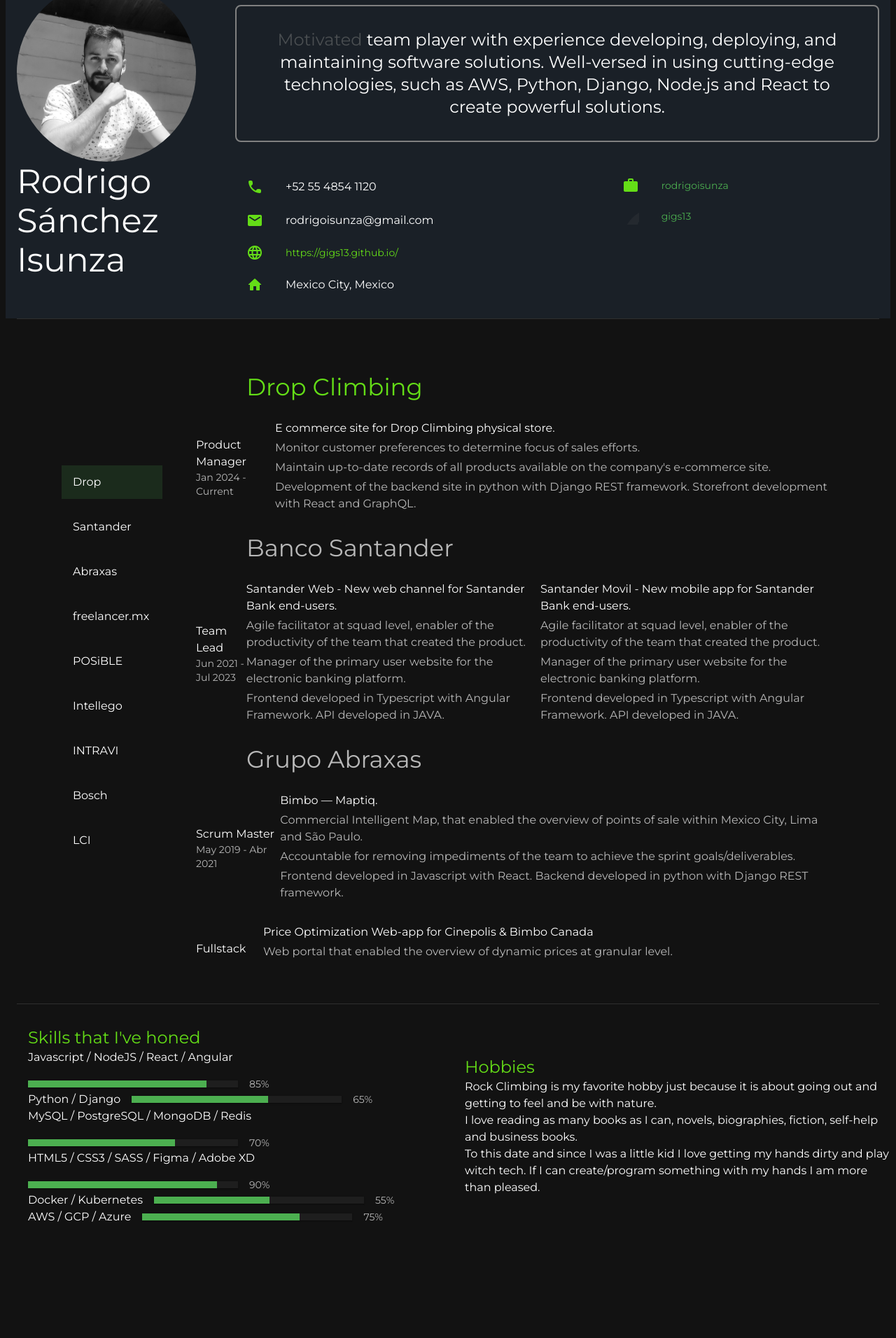
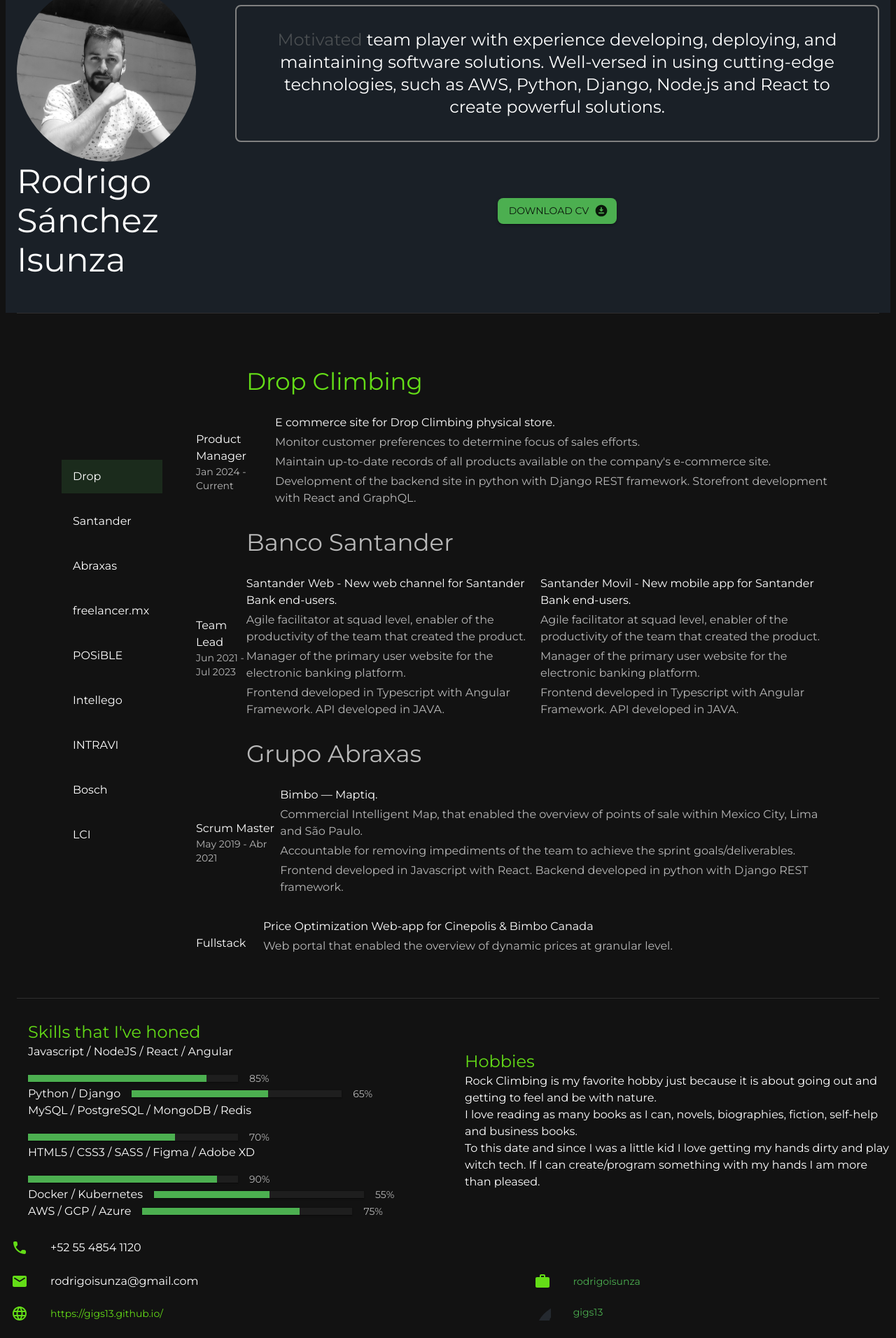
Before and after one commit to gigs13/gigs13.github.io, a React (Create React App) app in the folder app/: page / in a window 1280 px wide. Shown: the part 161-2073 px from the top of the page at 70% size. Before the commit the page ends 1920 px from the top, so only its background shows below. Built offline with nearby package versions, Linux system fonts and the light colour scheme.

Commit message:
Add button to download CV

```diff
--- a/app/src/App.js
+++ b/app/src/App.js
@@ -6,6 +6,7 @@
 import Resumen from "./components/resumen";
 import Experiencias from "./components/experiencias";
 import Habilidades from "./components/habilidades";
+import Footer from "./components/footer";
 import data from "./data/data.json";
 import { Box, Divider } from "@mui/material";
 
@@ -32,6 +33,7 @@
           <Divider variant="middle" />
           <Habilidades />
         </Box>
+        <Footer />
       </HelmetProvider>
     </UserContext.Provider>
   );
--- /dev/null
+++ b/app/src/components/footer.js
@@ -0,0 +1,92 @@
+import { useContext } from "react";
+import { UserContext } from "../App";
+import {
+  Grid,
+  List,
+  ListItem,
+  ListItemButton,
+  ListItemText,
+  ListItemIcon,
+} from "@mui/material";
+import CallRoundedIcon from "@mui/icons-material/CallRounded";
+import EmailRoundedIcon from "@mui/icons-material/EmailRounded";
+import LanguageRoundedIcon from "@mui/icons-material/LanguageRounded";
+import HomeRoundedIcon from "@mui/icons-material/HomeRounded";
+import WorkRoundedIcon from "@mui/icons-material/WorkRounded";
+import { ReactComponent as GithubSvg } from "../assets/logo/github-mark.svg";
+import SvgIcon from "@mui/material/SvgIcon";
+
+export default function Footer() {
+  const user = useContext(UserContext);
+  return (
+    <Grid container alignItems="center" justifyContent="center">
+      <Grid item xs={7} justifyContent="center">
+        <List>
+          <ListItem>
+            <ListItemIcon>
+              <CallRoundedIcon color="secondary" />
+            </ListItemIcon>
+            <ListItemText>{user.phone}</ListItemText>
+          </ListItem>
+          <ListItemButton component="a" href="#contact">
+            <ListItemIcon>
+              <EmailRoundedIcon color="secondary" />
+            </ListItemIcon>
+            <ListItemText>{user.mail}</ListItemText>
+          </ListItemButton>
+          <ListItemButton component="a" href={user.website}>
+            <ListItemIcon>
+              <LanguageRoundedIcon color="secondary" />
+            </ListItemIcon>
+            <ListItemText
+              primary={user.website}
+              primaryTypographyProps={{
+                color: "secondary",
+                fontWeight: "medium",
+                variant: "body2",
+              }}
+            ></ListItemText>
+          </ListItemButton>
+          <ListItem>
+            <ListItemIcon>
+              <HomeRoundedIcon color="secondary" />
+            </ListItemIcon>
+            <ListItemText>{`${user.city}, ${user.country}`}</ListItemText>
+          </ListItem>
+        </List>
+      </Grid>
+      <Grid item xs={5}>
+        <List>
+          <ListItemButton component="a" href={user.linkedin.url}>
+            <ListItemIcon>
+              <WorkRoundedIcon color="secondary" />
+            </ListItemIcon>
+            <ListItemText
+              primary={user.linkedin.user}
+              primaryTypographyProps={{
+                color: "primary",
+                fontWeight: "medium",
+                variant: "body2",
+              }}
+            ></ListItemText>
+          </ListItemButton>
+          <ListItemButton component="a" href={user.github.url}>
+            <ListItemIcon>
+              <SvgIcon color="secondary">
+                <GithubSvg />
+              </SvgIcon>
+            </ListItemIcon>
+            <ListItemText
+              primary={user.github.user}
+              primaryTypographyProps={{
+                color: "primary",
+                fontWeight: "medium",
+                variant: "body2",
+              }}
+            ></ListItemText>
+          </ListItemButton>
+        </List>
+      </Grid>
+    </Grid>
+  );
+}
--- a/app/src/components/navbar.js
+++ b/app/src/components/navbar.js
@@ -19,7 +19,7 @@
 import MenuIcon from "@mui/icons-material/Menu";
 
 const drawerWidth = 240;
-const navItems = ["Home", "About", "Experience", "Skills", "Contact"];
+const navItems = ["About", "Experience", "Skills", "Contact"];
 
 function HideOnScroll(props) {
   const { children, window } = props;
--- a/app/src/components/resumen.js
+++ b/app/src/components/resumen.js
@@ -1,28 +1,20 @@
 import { useContext } from "react";
-import {
-  Box,
-  Stack,
-  Grid,
-  Avatar,
-  Typography,
-  List,
-  ListItem,
-  ListItemButton,
-  ListItemText,
-  ListItemIcon,
-} from "@mui/material";
-import CallRoundedIcon from "@mui/icons-material/CallRounded";
-import EmailRoundedIcon from "@mui/icons-material/EmailRounded";
-import LanguageRoundedIcon from "@mui/icons-material/LanguageRounded";
-import HomeRoundedIcon from "@mui/icons-material/HomeRounded";
-import WorkRoundedIcon from "@mui/icons-material/WorkRounded";
-import { ReactComponent as GithubSvg } from "../assets/logo/github-mark.svg";
-import SvgIcon from "@mui/material/SvgIcon";
+import { Box, Stack, Grid, Avatar, Typography, Button } from "@mui/material";
+import DownloadForOfflineRoundedIcon from "@mui/icons-material/DownloadForOfflineRounded";
 import { UserContext } from "../App";
 import imagen from "../assets/resumePhoto.jpeg";
+import resume from "../assets/documents/Rodrigo's Resume.pdf";
 
 export default function Resumen() {
   const user = useContext(UserContext);
+
+  const handleDownload = () => {
+    const link = document.createElement("a");
+    link.download = "Rodrigo's Resume";
+    link.href = resume;
+    link.click();
+  };
+
   return (
     <Box
       sx={{
@@ -73,74 +65,19 @@
               solutions.
             </Typography>
           </Box>
-          <Grid container justifyContent="center">
-            <Grid item xs={7} justifyContent="center">
-              <List>
-                <ListItem>
-                  <ListItemIcon>
-                    <CallRoundedIcon color="secondary" />
-                  </ListItemIcon>
-                  <ListItemText>{user.phone}</ListItemText>
-                </ListItem>
-                <ListItemButton component="a" href="#contact">
-                  <ListItemIcon>
-                    <EmailRoundedIcon color="secondary" />
-                  </ListItemIcon>
-                  <ListItemText>{user.mail}</ListItemText>
-                </ListItemButton>
-                <ListItemButton component="a" href={user.website}>
-                  <ListItemIcon>
-                    <LanguageRoundedIcon color="secondary" />
-                  </ListItemIcon>
-                  <ListItemText
-                    primary={user.website}
-                    primaryTypographyProps={{
-                      color: "secondary",
-                      fontWeight: "medium",
-                      variant: "body2",
-                    }}
-                  ></ListItemText>
-                </ListItemButton>
-                <ListItem>
-                  <ListItemIcon>
-                    <HomeRoundedIcon color="secondary" />
-                  </ListItemIcon>
-                  <ListItemText>{`${user.city}, ${user.country}`}</ListItemText>
-                </ListItem>
-              </List>
-            </Grid>
-            <Grid item xs={5}>
-              <List>
-                <ListItemButton component="a" href={user.linkedin.url}>
-                  <ListItemIcon>
-                    <WorkRoundedIcon color="secondary" />
-                  </ListItemIcon>
-                  <ListItemText
-                    primary={user.linkedin.user}
-                    primaryTypographyProps={{
-                      color: "primary",
-                      fontWeight: "medium",
-                      variant: "body2",
-                    }}
-                  ></ListItemText>
-                </ListItemButton>
-                <ListItemButton component="a" href={user.github.url}>
-                  <ListItemIcon>
-                    <SvgIcon color="secondary">
-                      <GithubSvg />
-                    </SvgIcon>
-                  </ListItemIcon>
-                  <ListItemText
-                    primary={user.github.user}
-                    primaryTypographyProps={{
-                      color: "primary",
-                      fontWeight: "medium",
-                      variant: "body2",
-                    }}
-                  ></ListItemText>
-                </ListItemButton>
-              </List>
-            </Grid>
+          <Grid
+            container
+            justifyContent="center"
+            alignItems="center"
+            sx={{ pt: 6 }}
+          >
+            <Button
+              variant="contained"
+              onClick={handleDownload}
+              endIcon={<DownloadForOfflineRoundedIcon />}
+            >
+              Download CV
+            </Button>
           </Grid>
         </Grid>
       </Grid>
```
Also changed, not shown: 1 other file (tests, documents, lock files or other folders).
